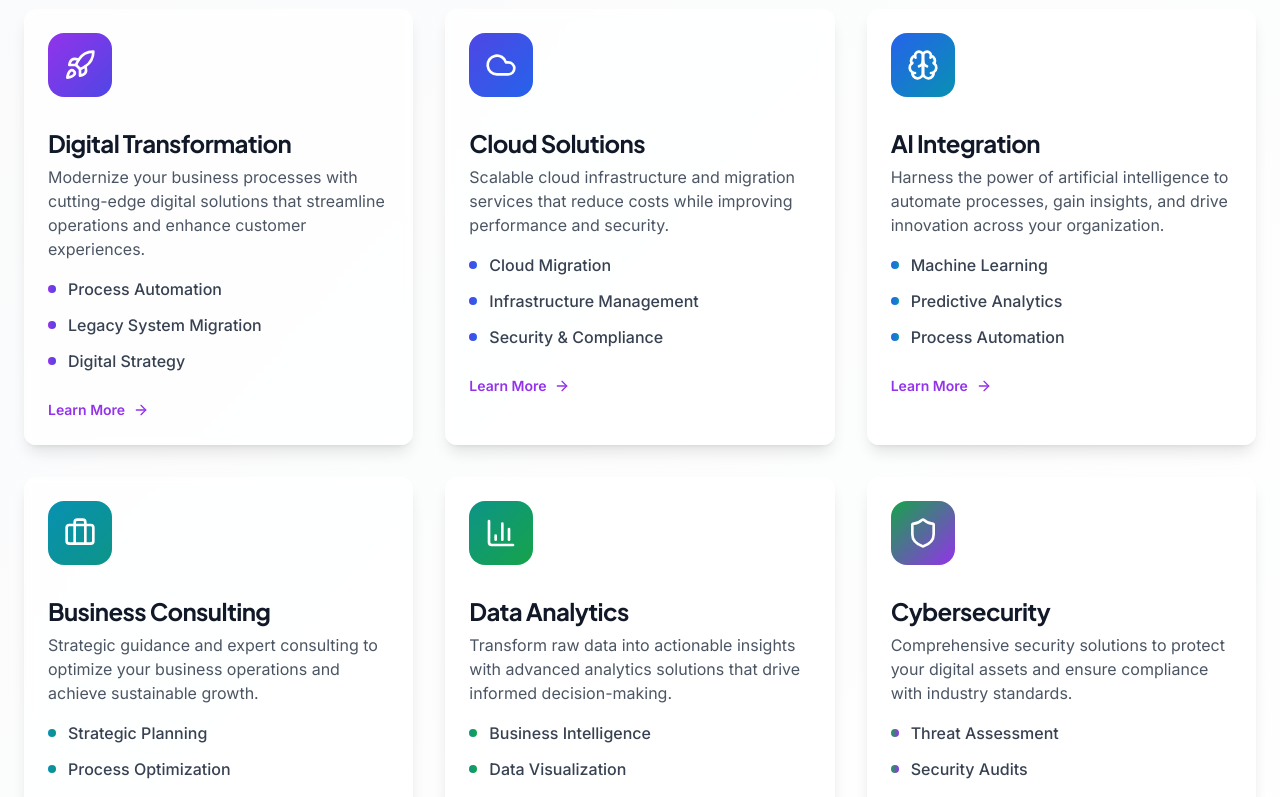
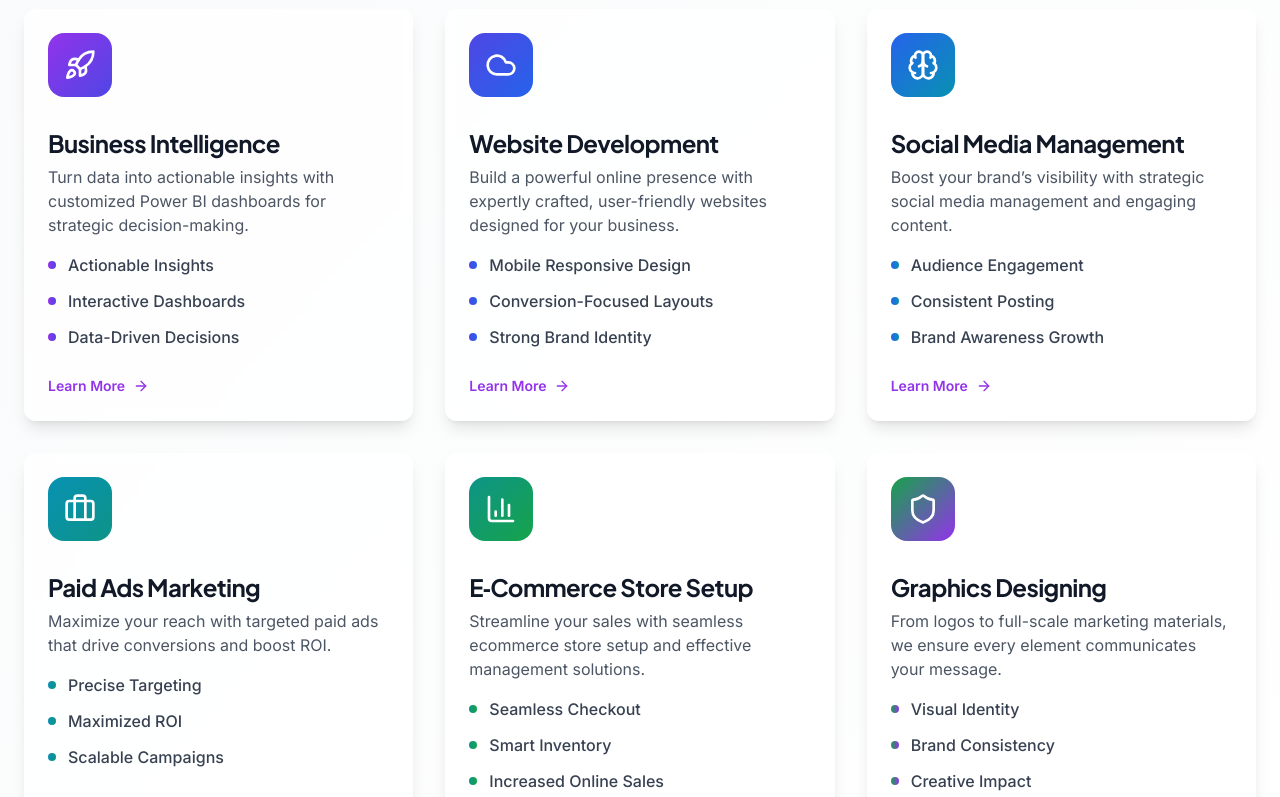
Before and after one commit to synergyxpriv/synergyx-reimagine-design, a React (Vite) app: page / in a window 1280 px wide. Shown: the part 1460-2257 px from the top of the page. Built offline with nearby package versions, Linux system fonts and the light colour scheme.

Commit message:
corrected the content

```diff
--- a/src/components/ServicesOverview.tsx
+++ b/src/components/ServicesOverview.tsx
@@ -8,45 +8,45 @@ import { Link } from 'react-router-dom';
 const ServicesOverview = () => {
   const services = [
     {
-      title: "Digital Transformation",
-      description: "Modernize your business processes with cutting-edge digital solutions that streamline operations and enhance customer experiences.",
+      title: "Business Intelligence",
+      description: "Turn data into actionable insights with customized Power BI dashboards for strategic decision-making.",
       icon: Rocket,
-      features: ["Process Automation", "Legacy System Migration", "Digital Strategy"],
-      gradient: "from-purple-600 to-indigo-600"
+      features: ["Actionable Insights", "Interactive Dashboards", "Data-Driven Decisions"],
+      gradient: "from-purple-600 to-indigo-600",
     },
     {
-      title: "Cloud Solutions",
-      description: "Scalable cloud infrastructure and migration services that reduce costs while improving performance and security.",
+      title: "Website Development",
+      description: "Build a powerful online presence with expertly crafted, user-friendly websites designed for your business.",
       icon: Cloud,
-      features: ["Cloud Migration", "Infrastructure Management", "Security & Compliance"],
-      gradient: "from-indigo-600 to-blue-600"
+      features: ["Mobile Responsive Design", "Conversion-Focused Layouts", "Strong Brand Identity"],
+      gradient: "from-indigo-600 to-blue-600",
     },
     {
-      title: "AI Integration",
-      description: "Harness the power of artificial intelligence to automate processes, gain insights, and drive innovation across your organization.",
+      title: "Social Media Management",
+      description: "Boost your brand’s visibility with strategic social media management and engaging content.",
       icon: Brain,
-      features: ["Machine Learning", "Predictive Analytics", "Process Automation"],
-      gradient: "from-blue-600 to-cyan-600"
+      features: ["Audience Engagement", "Consistent Posting", "Brand Awareness Growth"],
+      gradient: "from-blue-600 to-cyan-600",
     },
     {
-      title: "Business Consulting",
-      description: "Strategic guidance and expert consulting to optimize your business operations and achieve sustainable growth.",
+      title: "Paid Ads Marketing",
+      description: "Maximize your reach with targeted paid ads that drive conversions and boost ROI.",
       icon: Briefcase,
-      features: ["Strategic Planning", "Process Optimization", "Change Management"],
+      features: ["Precise Targeting", "Maximized ROI", "Scalable Campaigns"],
       gradient: "from-cyan-600 to-teal-600"
     },
     {
-      title: "Data Analytics",
-      description: "Transform raw data into actionable insights with advanced analytics solutions that drive informed decision-making.",
+      title: "E‑Commerce Store Setup",
+      description: "Streamline your sales with seamless ecommerce store setup and effective management solutions.",
       icon: BarChart3,
-      features: ["Business Intelligence", "Data Visualization", "Predictive Modeling"],
+      features: ["Seamless Checkout", "Smart Inventory", "Increased Online Sales"],
       gradient: "from-teal-600 to-green-600"
     },
     {
-      title: "Cybersecurity",
-      description: "Comprehensive security solutions to protect your digital assets and ensure compliance with industry standards.",
+      title: "Graphics Designing",
+      description: "From logos to full-scale marketing materials, we ensure every element communicates your message.",
       icon: Shield,
-      features: ["Threat Assessment", "Security Audits", "Compliance Management"],
+      features: ["Visual Identity", "Brand Consistency", "Creative Impact"],
       gradient: "from-green-600 to-purple-600"
     }
   ];
--- a/src/pages/ExploreOurWork.tsx
+++ b/src/pages/ExploreOurWork.tsx
@@ -12,14 +12,14 @@ const ExploreOurWork = () => {
 
   const projects = [
     {
-      category: "Digital Transformation",
+      category: "Business Intelligence",
       title: "Enterprise Software Modernization",
       description: "Complete legacy system overhaul for a Fortune 500 company, improving efficiency by 40%",
       image: "https://images.unsplash.com/photo-1488590528505-98d2b5aba04b?w=1920&h=1080&fit=crop&crop=center",
       tags: ["Enterprise", "Legacy Migration", "Process Automation"]
     },
     {
-      category: "Cloud Solutions",
+      category: "Website Development",
       title: "Multi-Cloud Infrastructure",
       description: "Scalable cloud architecture supporting 1M+ users with 99.9% uptime",
       image: "https://images.unsplash.com/photo-1461749280684-dccba630e2f6?w=1920&h=1080&fit=crop&crop=center",
@@ -55,7 +55,7 @@ const ExploreOurWork = () => {
     }
   ];
 
-  const categories = ['All', 'Digital Transformation', 'Cloud Solutions', 'AI Integration', 'Business Consulting', 'Data Analytics', 'Cybersecurity'];
+  const categories = ['All', 'Business Intelligence', 'Website Development', 'Social Media Management', 'Paid Ads Marketing', 'E-Commerce Store Setup', 'Graphic Designing', 'Local SEO', 'YouTube Optimization', 'Copy Writing'];
 
   const filteredProjects = activeFilter === 'All'
     ? projects
--- a/src/pages/Services.tsx
+++ b/src/pages/Services.tsx
@@ -10,89 +10,68 @@ import { Rocket, Cloud, Brain, Briefcase, BarChart3, Shield, ArrowRight } from '
 const Services = () => {
   const services = [
     {
-      title: "Digital Transformation",
-      description: "Comprehensive digital modernization strategies that transform your business processes, customer experiences, and operational efficiency.",
+      title: "Business Intelligence",
+      description: "Turn data into actionable insights with customized Power BI dashboards for strategic decision-making.",
       icon: Rocket,
+      features: ["Actionable Insights", "Interactive Dashboards", "Data-Driven Decisions"],
       gradient: "from-purple-600 to-indigo-600",
-      features: [
-        "Legacy System Modernization",
-        "Process Automation & Optimization",
-        "Digital Strategy Development",
-        "Change Management Support",
-        "Technology Roadmap Planning",
-        "Digital Culture Transformation"
-      ]
     },
     {
-      title: "Cloud Solutions",
-      description: "Scalable cloud infrastructure design, migration services, and ongoing management that reduces costs while improving performance and security.",
+      title: "Website Development",
+      description: "Build a powerful online presence with expertly crafted, user-friendly websites designed for your business.",
       icon: Cloud,
+      features: ["Mobile Responsive Design", "Conversion-Focused Layouts", "Strong Brand Identity"],
       gradient: "from-indigo-600 to-blue-600",
-      features: [
-        "Cloud Migration Strategy",
-        "Infrastructure as Code",
-        "Multi-Cloud Architecture",
-        "Cloud Security Implementation",
-        "Cost Optimization",
-        "24/7 Monitoring & Support"
-      ]
     },
     {
-      title: "AI Integration",
-      description: "Advanced artificial intelligence and machine learning solutions that automate processes, provide predictive insights, and drive innovation.",
+      title: "Social Media Management",
+      description: "Boost your brand’s visibility with strategic social media management and engaging content.",
       icon: Brain,
+      features: ["Audience Engagement", "Consistent Posting", "Brand Awareness Growth"],
       gradient: "from-blue-600 to-cyan-600",
-      features: [
-        "Machine Learning Model Development",
-        "Natural Language Processing",
-        "Computer Vision Solutions",
-        "Predictive Analytics",
-        "Process Automation",
-        "AI Strategy Consulting"
-      ]
     },
     {
-      title: "Business Consulting",
-      description: "Strategic guidance and expert consulting services to optimize operations, improve efficiency, and drive sustainable business growth.",
+      title: "Paid Ads Marketing",
+      description: "Maximize your reach with targeted paid ads that drive conversions and boost ROI.",
       icon: Briefcase,
-      gradient: "from-cyan-600 to-teal-600",
-      features: [
-        "Strategic Planning & Roadmapping",
-        "Process Optimization",
-        "Change Management",
-        "Technology Assessment",
-        "Risk Management",
-        "Performance Optimization"
-      ]
+      features: ["Precise Targeting", "Maximized ROI", "Scalable Campaigns"],
+      gradient: "from-blue-600 to-cyan-600",
     },
     {
-      title: "Data Analytics",
-      description: "Transform raw data into actionable business insights with advanced analytics, visualization, and business intelligence solutions.",
+      title: "E‑Commerce Store Setup",
+      description: "Streamline your sales with seamless ecommerce store setup and effective management solutions.",
       icon: BarChart3,
-      gradient: "from-teal-600 to-green-600",
-      features: [
-        "Business Intelligence Platforms",
-        "Data Warehouse Design",
-        "Advanced Analytics",
-        "Real-time Dashboards",
-        "Predictive Modeling",
-        "Data Governance"
-      ]
+      features: ["Seamless Checkout", "Smart Inventory", "Increased Online Sales"],
+      gradient: "from-indigo-600 to-blue-600",
     },
     {
-      title: "Cybersecurity",
-      description: "Comprehensive security solutions to protect your digital assets, ensure compliance, and maintain business continuity.",
+      title: "Graphics Designing",
+      description: "From logos to full-scale marketing materials, we ensure every element communicates your message.",
       icon: Shield,
-      gradient: "from-green-600 to-purple-600",
-      features: [
-        "Security Assessment & Auditing",
-        "Threat Detection & Response",
-        "Compliance Management",
-        "Security Training",
-        "Incident Response Planning",
-        "Continuous Monitoring"
-      ]
-    }
+      features: ["Visual Identity", "Brand Consistency", "Creative Impact"],
+      gradient: "from-purple-600 to-indigo-600",
+    },
+    {
+      title: "Local SEO",
+      description: "Improve local search rankings with expert SEO and efficient Google Business Profile management.",
+      icon: Shield,
+      features: ["Better Local Visibility", "Optimized Listings", "Local Traffic Boost"],
+      gradient: "from-purple-600 to-indigo-600",
+    },
+    {
+      title: "YouTube Optimization",
+      description: "Maximize the reach and impact of your videos by enhancing visibility, keywords, thumbnails, and compelling titles/descriptions.",
+      icon: Shield,
+      features: ["Eye-Catching Thumbnails", "Effective Keywords", "More Organic Views"],
+      gradient: "from-indigo-600 to-blue-600"
+    },
+    {
+      title: "Copy Writing",
+      description: "High-quality copies for blogs, posts, Emails, etc that drive conversions and strengthen your brand voice.",
+      icon: Shield,
+      features: ["Clear Messaging", "Persuasive Content", "Authentic Tone"],
+      gradient: "from-blue-600 to-cyan-600"
+    },
   ];
 
   return (
```
